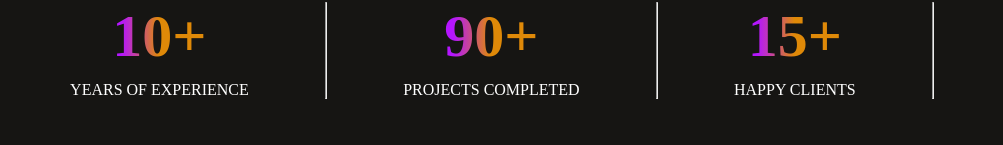
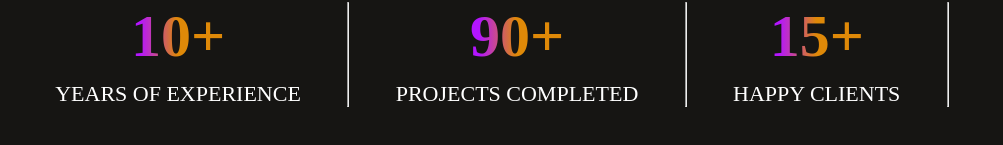
Before and after one commit to KenzieLippa/AIDA, a React (Vite) app: page / in a window 1280 px wide. Shown: the part 2125-2270 px from the top of the page, without its empty margins (138-1141 px from the left). Built offline with nearby package versions, Linux system fonts and the light colour scheme.

Commit message:
Update About.css

```diff
--- a/src/Components/About/About.css
+++ b/src/Components/About/About.css
@@ -82,3 +82,7 @@
     -webkit-background-clip: text;
     -webkit-text-fill-color: transparent;
 }
+.about-achievement p{
+    font-size: 22px;
+    font-weight: 500;
+}
```
